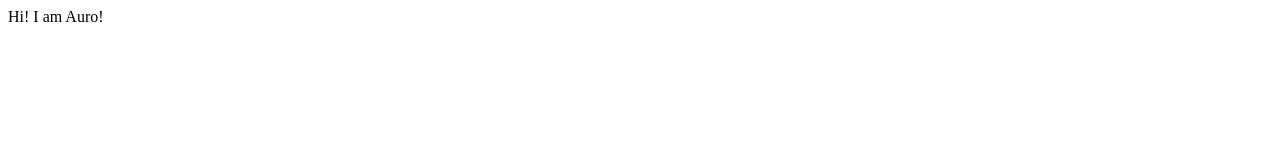
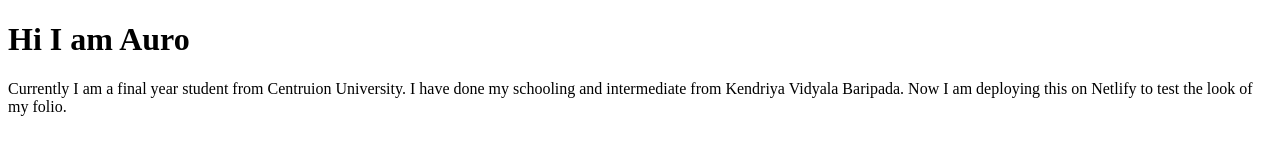
Before and after one commit to Auro-jyoti/aurojyotibhattaportfolio, a plain HTML site: page index.html in a window 1280 px wide. Drawn offline with Linux system fonts and the light colour scheme.

Commit message:
Updated the HTML

```diff
--- a/index.html
+++ b/index.html
@@ -7,6 +7,12 @@
     <title>studentssite</title>
 </head>
 <body>
-    Hi! I am Auro!
+    <h1>Hi I am Auro</h1>
+    <p>
+        Currently I am a final year student from Centruion University.
+        I have done my schooling and intermediate from Kendriya Vidyala Baripada.
+
+        Now I am deploying this on Netlify to test the look of my folio.
+    </p>
 </body>
 </html>
```
